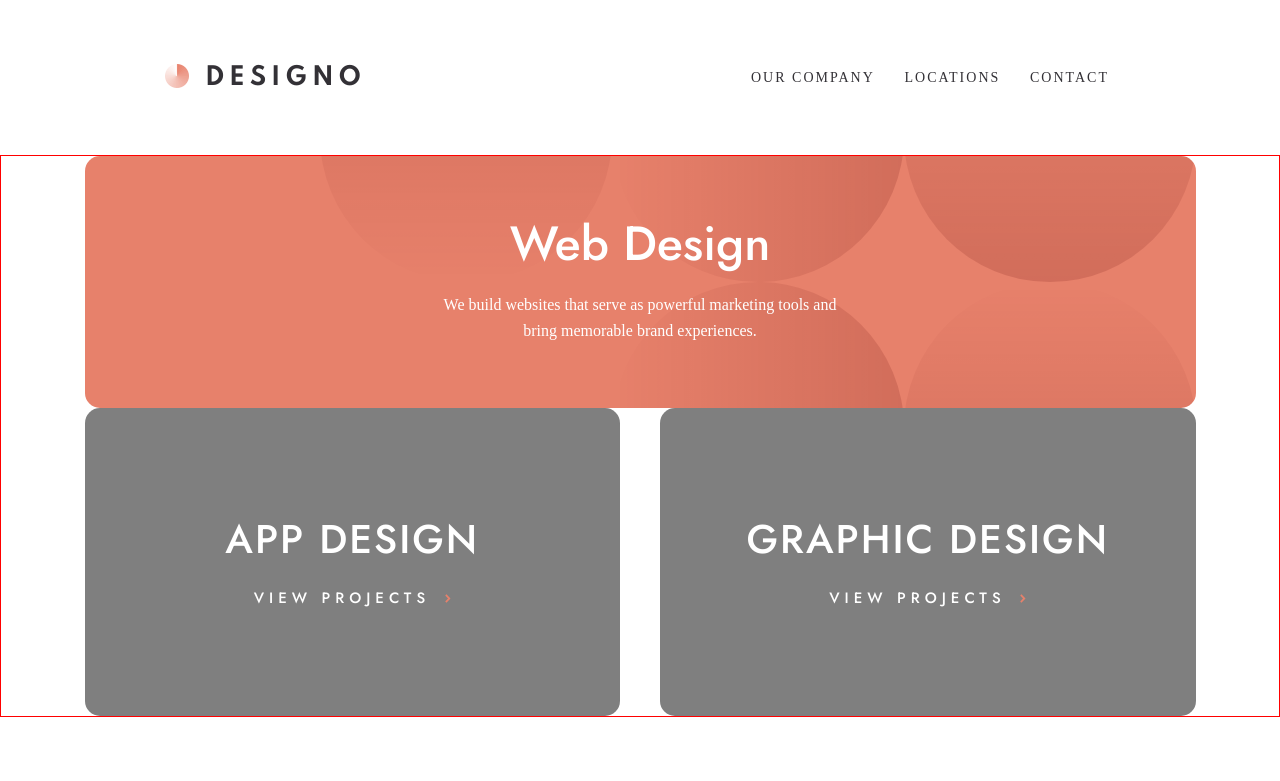
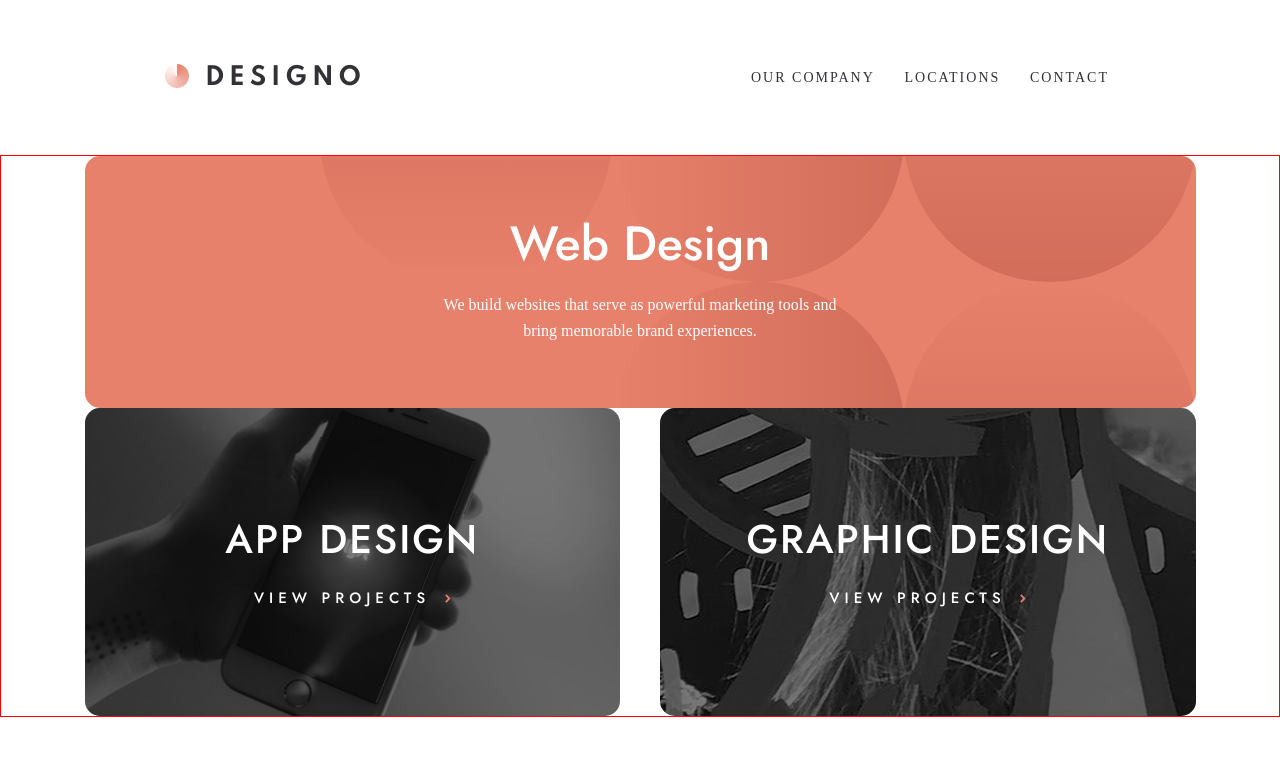
Before and after one commit to danielopq/designo, a React (Vite) app: page / in a window 1280 px wide. Shown: the top 781 px of the page. Built offline with nearby package versions, Linux system fonts and the light colour scheme; a web font is replaced by a local one.

Commit message:
WebDesign - ProjectNavBar working

```diff
--- /dev/null
+++ b/src/assets/img/shared/index.ts
@@ -0,0 +1,7 @@
+export { default as appMobilePic } from './mobile/image-app-design.jpg';
+export { default as appTabletPic } from './tablet/image-app-design.jpg';
+export { default as appDesktopPic } from './desktop/image-app-design.jpg';
+
+export { default as graphicMobilePic } from './mobile/image-graphic-design.jpg';
+export { default as graphicTabletPic } from './tablet/image-graphic-design.jpg';
+export { default as graphicDesktopPic } from './desktop/image-graphic-design.jpg';
--- a/src/components/pages/webDesign/WebDesign.tsx
+++ b/src/components/pages/webDesign/WebDesign.tsx
@@ -2,6 +2,8 @@ import './webDesign.scss';
 
 import { SectionHeader, ProjectsNavBar } from '../../layout';
 import { BtProjectsNavBar } from '../../ui';
+
+import { appMobilePic, appTabletPic, appDesktopPic, graphicMobilePic, graphicTabletPic, graphicDesktopPic } from '../../../assets/img/shared'
 
 const WebDesign: React.FC = () => {
     return (
@@ -11,8 +13,8 @@ const WebDesign: React.FC = () => {
                 text='We build websites that serve as powerful marketing tools and bring memorable brand experiences.'
             />
             <ProjectsNavBar>
-                <BtProjectsNavBar text='APP DESIGN' mobilePic='' tabletPic='' deskTopPic=''/>
-                <BtProjectsNavBar text='GRAPHIC DESIGN' mobilePic='' tabletPic='' deskTopPic=''/>
+                <BtProjectsNavBar text='APP DESIGN' mobilePic={appMobilePic} tabletPic={appTabletPic} deskTopPic={appDesktopPic} />
+                <BtProjectsNavBar text='GRAPHIC DESIGN' mobilePic={graphicMobilePic} tabletPic={graphicTabletPic} deskTopPic={graphicDesktopPic} />
             </ProjectsNavBar>
         </main>
     )
```
